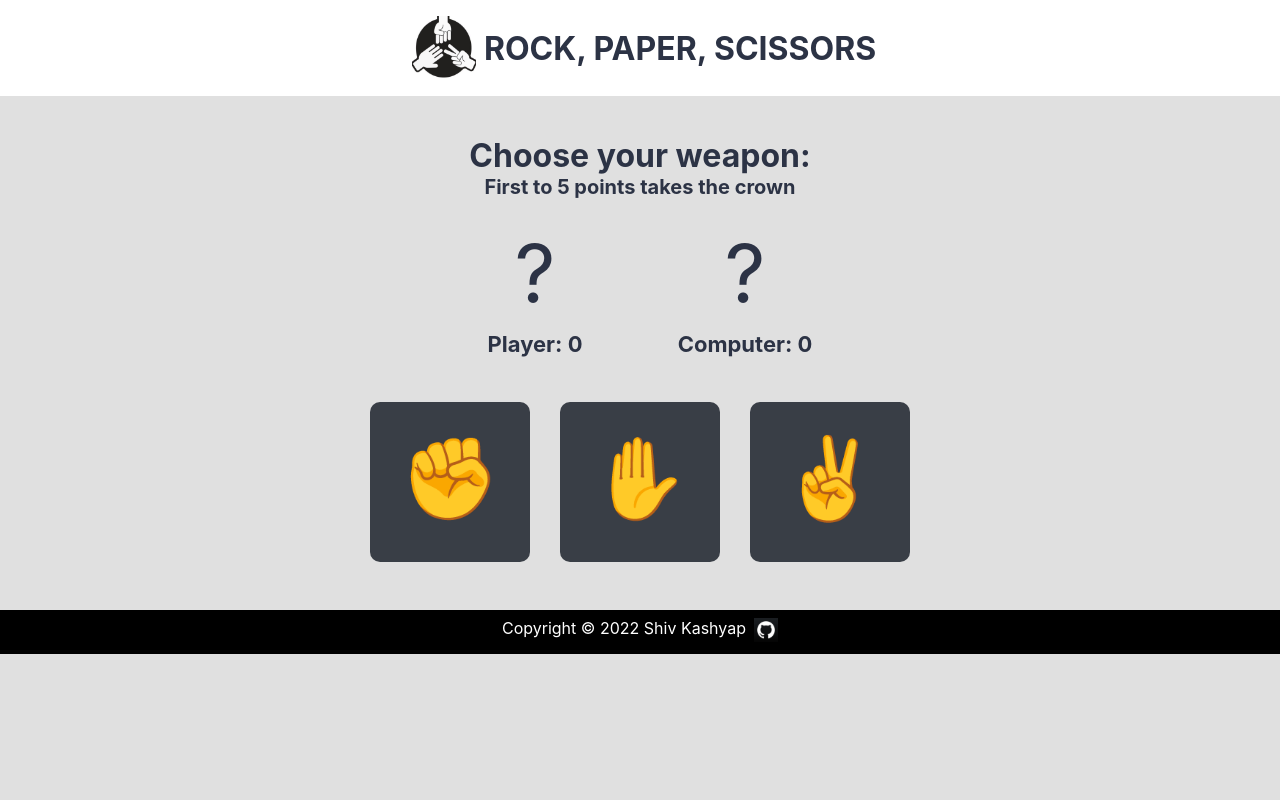
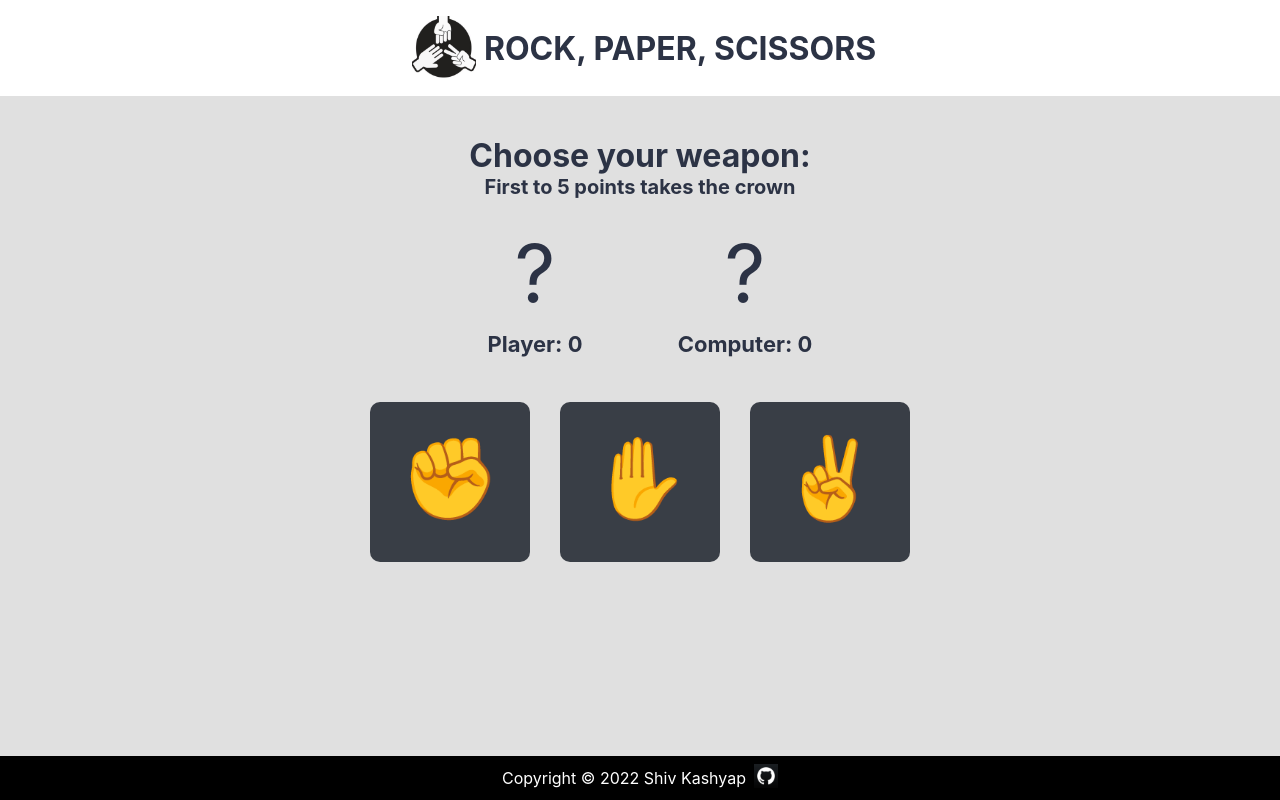
Before and after one commit to shivsgkashyap/rock-paper-scissors, a React (Vite) app: page / in a window 1280 px wide. Built offline with nearby package versions, Linux system fonts and the light colour scheme.

Commit message:
Fixed footer

```diff
--- a/src/App.css
+++ b/src/App.css
@@ -132,6 +132,8 @@ footer {
   display: flex;
   background-color: black;
   justify-content: center;
+  align-items: center;
+  position: fixed;
   bottom: 0;
   left: 0;
   right: 0;
```
